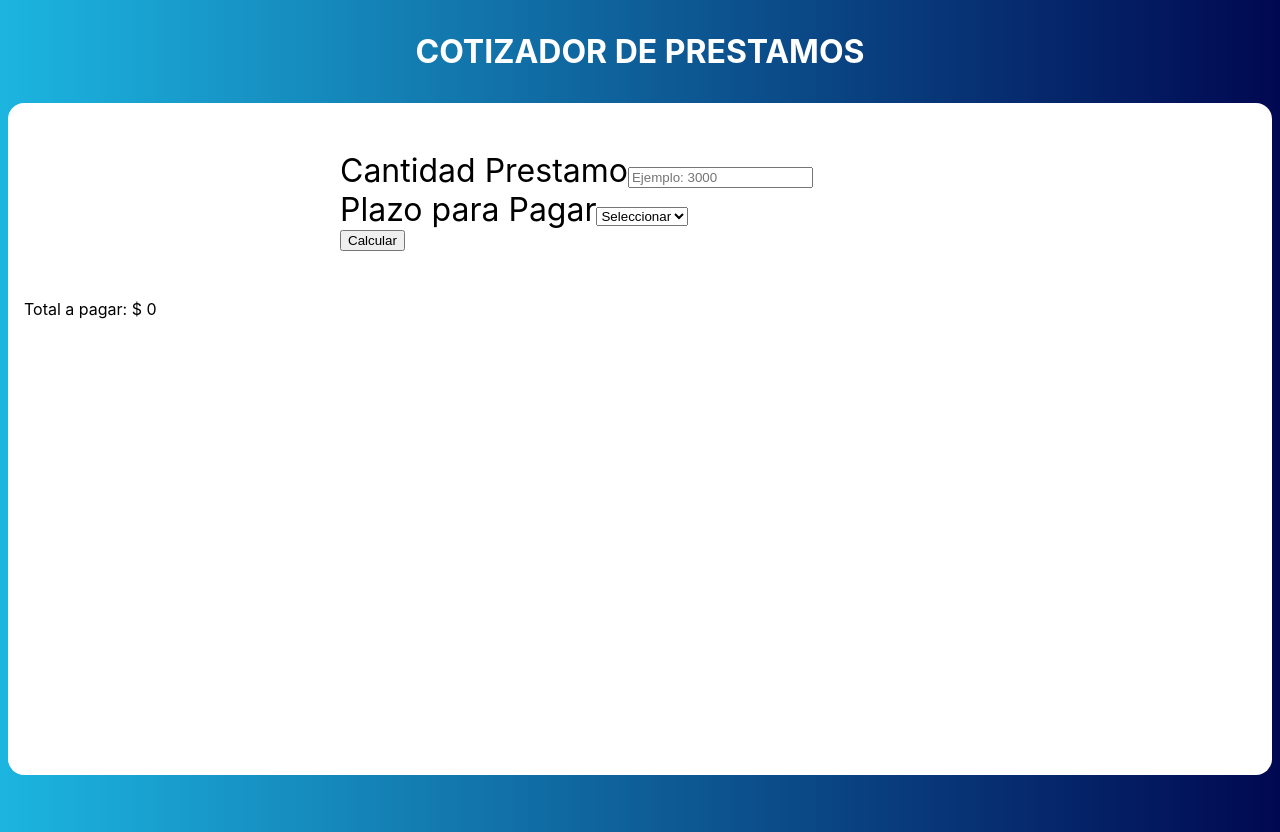
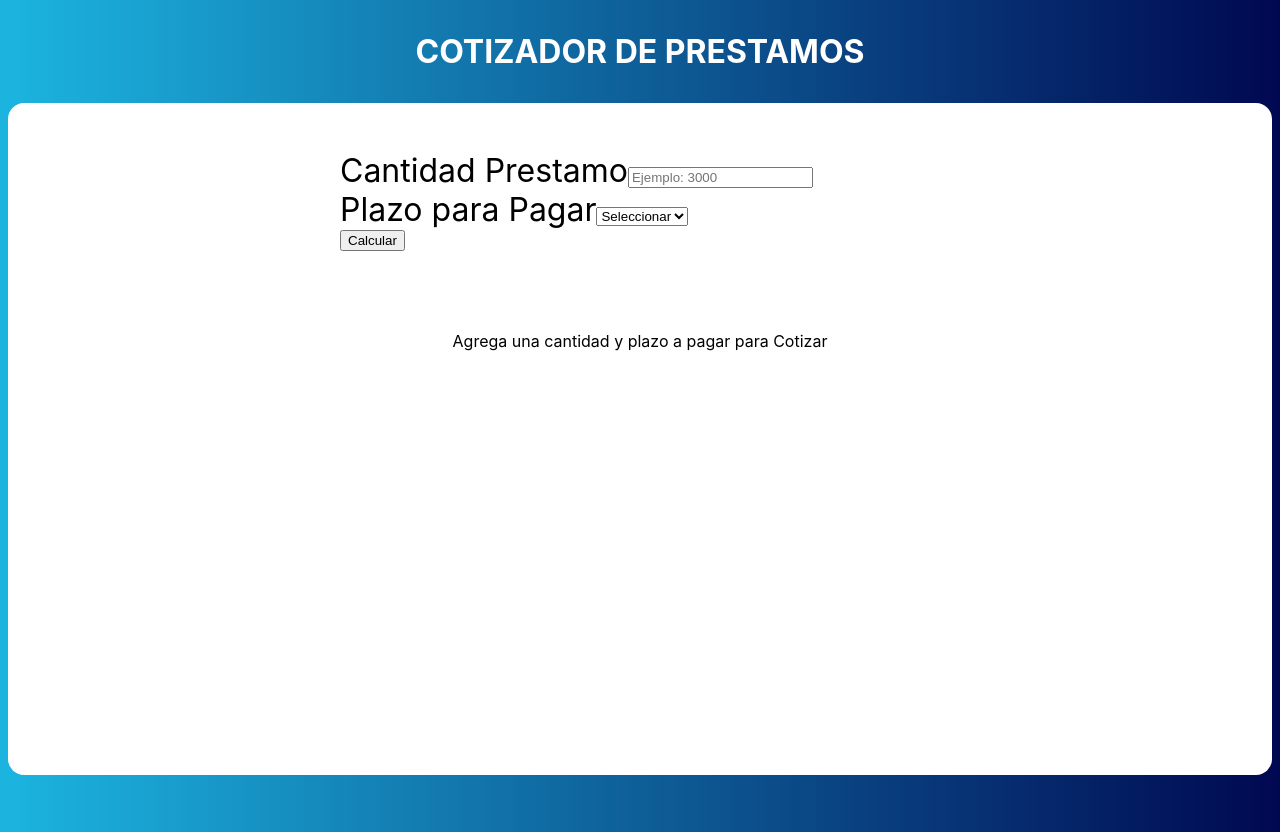
Before and after one commit to MasterCuber9210/PrestamosReact, a React (Create React App) app: page / in a window 1280 px wide. Built offline with nearby package versions, Linux system fonts and the light colour scheme; the HTML template or start-up script is replaced by a standard one.

Commit message:
Upload mensaje and resultado components

```diff
--- a/src/App.js
+++ b/src/App.js
@@ -1,6 +1,8 @@
 import React, { Fragment, useState } from 'react';
 import Header from "./components/Header";
 import Formulario from './components/Formulario';
+import Mensaje from './components/Mensaje';
+import Resultado from './components/Resultado';
 
 function App() {
 
@@ -8,6 +10,18 @@
   const [cantidad, guardarCantidad] = useState(0);
   const [plazo, guardarPlazo] = useState('');
   const [total, guardarTotal] = useState(0);
+
+  let componente;
+
+  if (total === 0) {
+    componente = <Mensaje />
+  } else {
+    componente = <Resultado
+                   total={total}
+                   plazo={plazo}
+                   cantidad={cantidad}
+                 />
+  }
 
   return (
     <Fragment>
@@ -24,8 +38,9 @@
           total={total}
           guardarTotal={guardarTotal}
         />
-
-        <p>Total a pagar: $ {total}</p>
+        <div className="mensajes">
+          {componente}
+        </div>
       </div>
 
     </Fragment>
--- /dev/null
+++ b/src/components/Mensaje.js
@@ -0,0 +1,7 @@
+import React from 'react';
+
+const Mensaje = () => (
+    <p>Agrega una cantidad y plazo a pagar para Cotizar</p>
+);
+
+export default Mensaje;
--- /dev/null
+++ b/src/components/Resultado.js
@@ -0,0 +1,13 @@
+import React from 'react'; //imr
+
+const Resultado = ({total, plazo, cantidad}) => ( //sfc
+    <div className="u-full-width resultado">
+        <h2>Resumen</h2>
+        <p>La cantidad solicitada es: $ {cantidad}</p>
+        <p>A pagar en: {plazo} Meses</p>
+        <p>Su pago mensual es de: $ {(total / plazo).toFixed(2)}</p>
+        <p>Total a pagar : $ {(total).toFixed(2)}</p>
+    </div>
+); //sfc
+
+export default Resultado;
```
